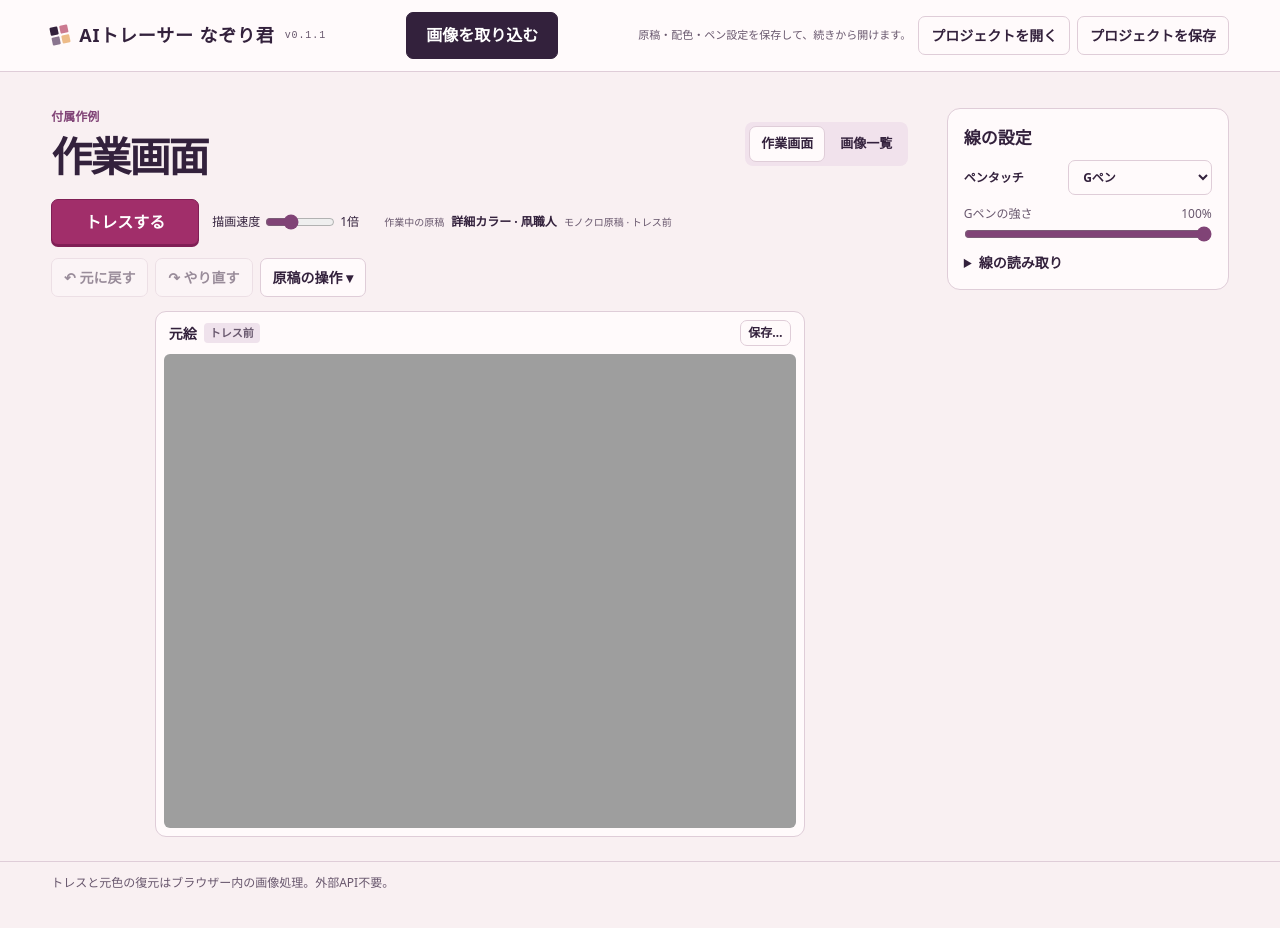
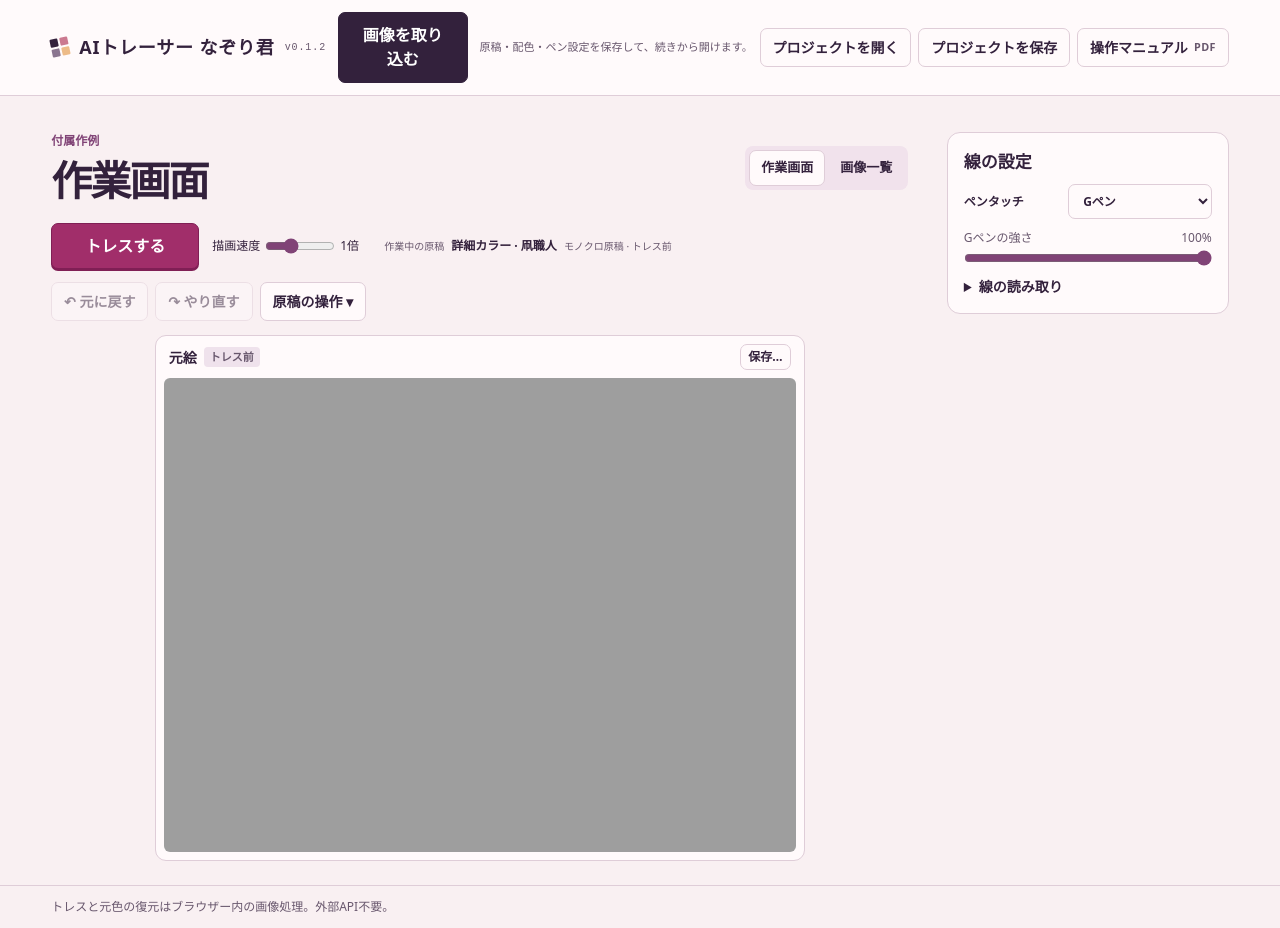
Before and after one commit to FURUYAN1234/ai-tracer-nazori-kun, a plain HTML site: page index.html in a window 1280 px wide. Before the commit the page ends 904 px from the top, so only its background shows below. Drawn offline with Linux system fonts and the light colour scheme.

Commit message:
Publish verified Nazori-kun web build

```diff
--- a/index.html
+++ b/index.html
@@ -15,12 +15,13 @@
 </head>
 <body>
   <header class="topbar">
-    <div class="brand"><span class="mark" aria-hidden="true"><i></i><i></i><i></i><i></i></span><strong>AIトレーサー なぞり君</strong><span class="version">v0.1.1</span></div>
+    <div class="brand"><span class="mark" aria-hidden="true"><i></i><i></i><i></i><i></i></span><strong>AIトレーサー なぞり君</strong><span class="version">v0.1.2</span></div>
     <button id="import" class="ink-button" type="button">画像を取り込む</button>
     <div class="toolbar">
       <small id="project-saves">原稿・配色・ペン設定を保存して、続きから開けます。</small>
       <button id="open-project" type="button">プロジェクトを開く</button>
       <button id="save-project" type="button" aria-describedby="project-saves">プロジェクトを保存</button>
+      <a class="manual-link" href="downloads/nazori-kun-manual.pdf" target="_blank" rel="noopener">操作マニュアル <span>PDF</span></a>
       <input id="images" type="file" accept="image/png,image/jpeg,image/webp" multiple hidden>
       <input id="replacement" type="file" accept="image/png,image/jpeg,image/webp" hidden>
       <input id="project" type="file" accept=".json,application/json" hidden>
--- a/style.css
+++ b/style.css
@@ -13,8 +13,8 @@
 [hidden] { display: none !important; }
 body { margin: 0; background: var(--paper); color: var(--ink); font: 14px/1.5 var(--body); }
 button, input, select { font: inherit; }
-button, select { border: 1px solid var(--line); border-radius: 7px; background: var(--sheet); color: var(--ink); cursor: pointer; padding: .58em .85em; font-weight: 650; }
-button:hover:not(:disabled), select:hover { border-color: var(--accent); }
+button, select, .manual-link { border: 1px solid var(--line); border-radius: 7px; background: var(--sheet); color: var(--ink); cursor: pointer; padding: .58em .85em; font-weight: 650; }
+button:hover:not(:disabled), select:hover, .manual-link:hover { border-color: var(--accent); }
 button:disabled { opacity: .48; cursor: default; }
 :focus-visible { outline: 2px solid var(--accent); outline-offset: 3px; }
 input[type='range'], input[type='checkbox'] { accent-color: var(--accent); }
@@ -29,6 +29,8 @@ input[type='range'], input[type='checkbox'] { accent-color: var(--accent); }
 .version { font: 10px/1.5 'Cascadia Mono', monospace; letter-spacing: .09em; color: var(--muted); }
 .toolbar, .undo-tools { display: flex; gap: 7px; flex-wrap: wrap; }
 .toolbar { justify-content: flex-end; min-width: 0; }
+.manual-link { display: inline-flex; align-items: center; gap: .45em; white-space: nowrap; text-decoration: none; }
+.manual-link span { color: var(--muted); font-size: .77em; letter-spacing: .04em; }
 .toolbar #project-saves { align-self: center; color: var(--muted); font-size: 11px; }
 .ink-button, .play-button { background: var(--ink); color: white; border-color: var(--ink); }
 .play-button { padding: .8em 1.23em; border-radius: 30px; white-space: nowrap; background: var(--accent); border-color: var(--accent); }
```
Also changed, not shown: 1 other file.
